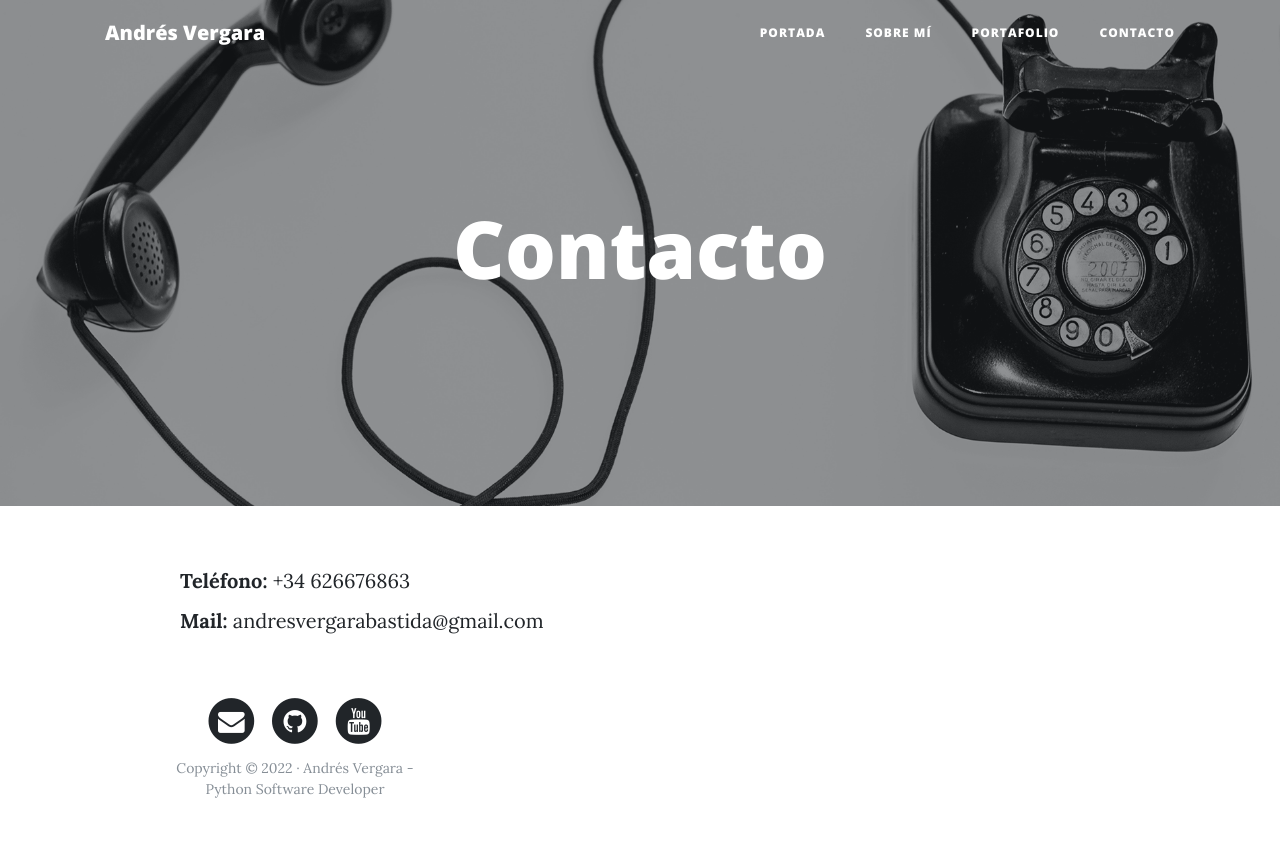
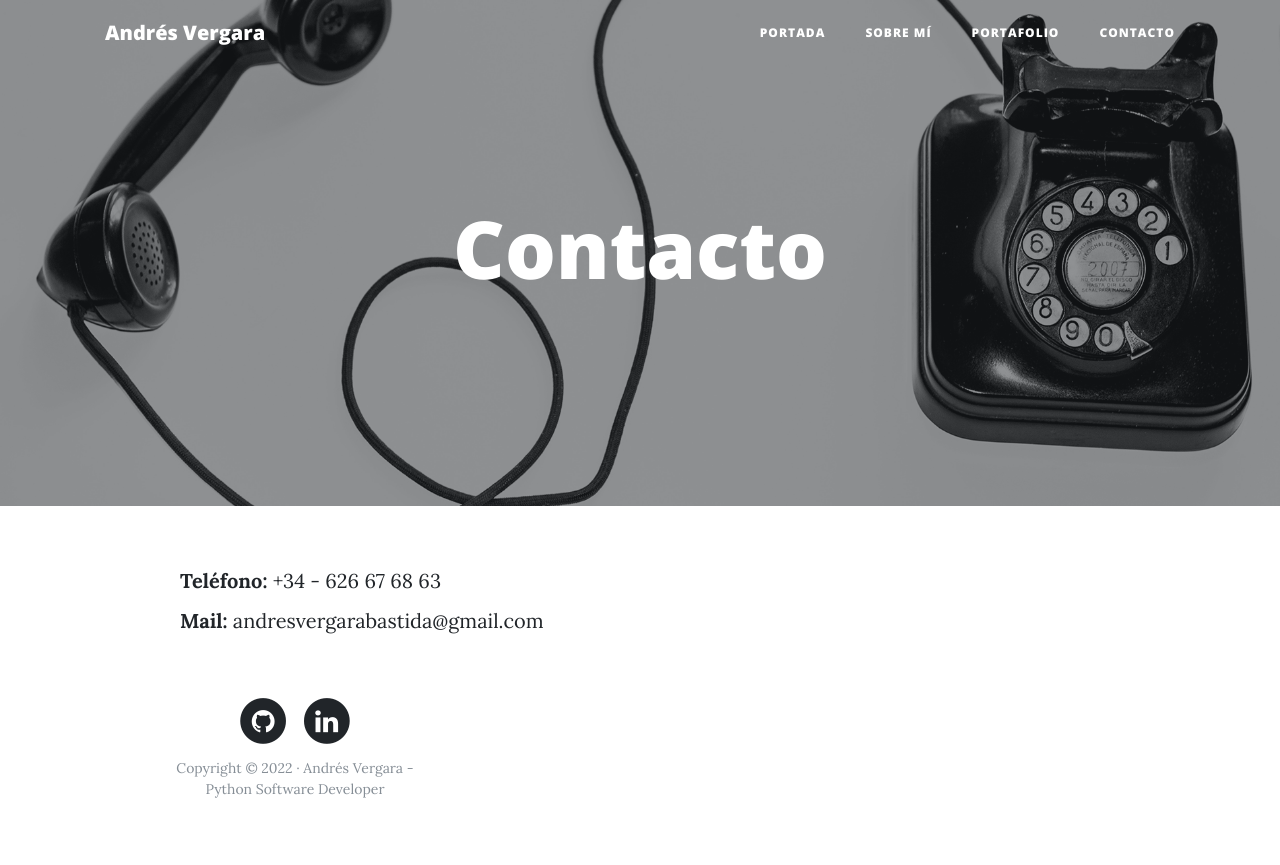
Before and after one commit to Andres-Vergara-Bastida/webpersonal, a Django app: page /contact/ in a window 1280 px wide. Run offline with Django 4.2, Linux system fonts and the light colour scheme; some libraries are stand-ins or nearby versions.

Commit message:
tercera version

```diff
--- a/core/templates/core/base.html
+++ b/core/templates/core/base.html
@@ -74,16 +74,16 @@
         <div class="row">
           <div class="col-lg-8 col-md-10 mx-auto">
             <ul class="list-inline text-center">
-              <li class="list-inline-item">
-                <a href="#">
+              <!--li class="list-inline-item">
+                <a href="andresvergarabastida@gmail.com">
                   <span class="fa-stack fa-lg">
                     <i class="fa fa-circle fa-stack-2x"></i>
                     <i class="fa fa-envelope fa-stack-1x fa-inverse"></i>
                   </span>
                 </a>
-              </li>
+              </li-->
               <li class="list-inline-item">
-                <a href="#">
+                <a href="https://github.com/Andres-Vergara-Bastida">
                   <span class="fa-stack fa-lg">
                     <i class="fa fa-circle fa-stack-2x"></i>
                     <i class="fa fa-github fa-stack-1x fa-inverse"></i>
@@ -91,10 +91,10 @@
                 </a>
               </li>
               <li class="list-inline-item">
-                <a href="#">
+                <a href="https://linkedin.com/in/andres-vergara-bastida">
                   <span class="fa-stack fa-lg">
                     <i class="fa fa-circle fa-stack-2x"></i>
-                    <i class="fa fa-youtube fa-stack-1x fa-inverse"></i>
+                    <i class="fa fa-linkedin fa-stack-1x fa-inverse"></i>
                   </span>
                 </a>
               </li>
--- a/core/templates/core/contact.html
+++ b/core/templates/core/contact.html
@@ -14,8 +14,8 @@
 <div class="row">
     <div class="col-lg-8 col-md-10 mx-auto">
 
-        <p><b>Teléfono:</b> +34 626676863</p>
-        <p><b>Mail:</b> andresvergarabastida@gmail.com</p>
+        <p><b>Teléfono:</b> +34 - 626 67 68 63</p>
+        <p><b>Mail:</b>   andresvergarabastida@gmail.com</p>
     </div>
 <div>
 {% endblock %}
```
Also changed, not shown: db.sqlite3.
